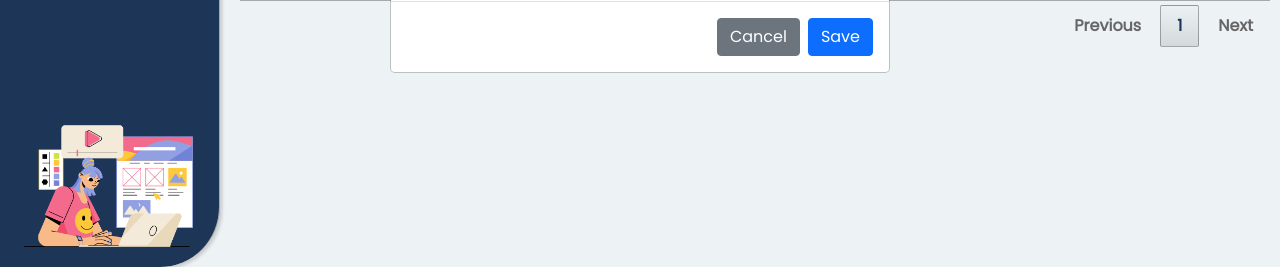
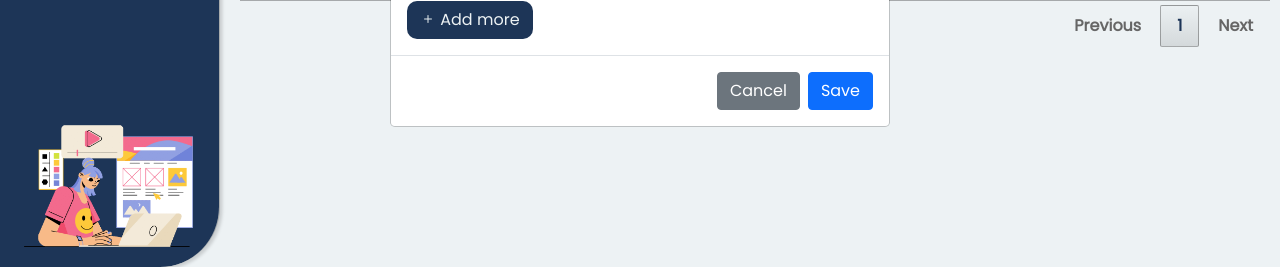
Before and after one commit to Boutainaelatbaoui/E-Lyrics.org, a PHP site: page / in a window 1280 px wide, after a click on "Add New Song". Shown: the part 533-800 px from the top of the page. Run offline with PHP 8.4, Linux system fonts and the light colour scheme; the visitor is signed in with stand-in values (Sample User, id 1); some libraries are stand-ins or nearby versions; some web fonts are replaced.

Commit message:
Added add more button

```diff
--- a/assets/css/style.css
+++ b/assets/css/style.css
@@ -265,3 +265,9 @@ div.card.card-statis i{
         margin-left: 240px;
     }
 }
+
+#song-more-btn{
+    background-color: #1d3557 !important;
+    color: #edf2f4 !important;
+    border-radius: 10px !important;
+}
--- a/include/model.php
+++ b/include/model.php
@@ -32,10 +32,11 @@
                                     <input type="number" class="form-control" name="year" id="song-year"/>
                                 </div>
                             </div>
-							<div class="mb-0">
+							<div class="mb-3">
 								<label class="form-label">Lyrics</label>
 								<textarea class="form-control" rows="8" name="lyrics" id="song-lyrics"></textarea>
 							</div>
+							<button class="btn song-action-btn" id="song-more-btn"><i class="bi bi-plus"></i> Add more</a>
 
 					</div>
 					<div class="modal-footer">
--- a/include/navbar.php
+++ b/include/navbar.php
@@ -1,3 +1,9 @@
+<?php
+        session_start();
+        if(!isset($_SESSION['name'])){
+            header('location: login.php');
+        }
+?>
 <nav class="navbar navbar-expand-lg fixed-top">
         <div class="container-fluid">
             <!-- offcanvas trigger -->
--- a/index.php
+++ b/index.php
@@ -3,10 +3,6 @@
 <?php
     $title = "Dashboard | E-Lyrics";
     include("include/head.php");
-    session_start();
-    if(!isset($_SESSION['name'])){
-        header('location: login.php');
-    }
 ?>
 <body class="dash-body">
     <!-- BEGIN navbar -->
```
